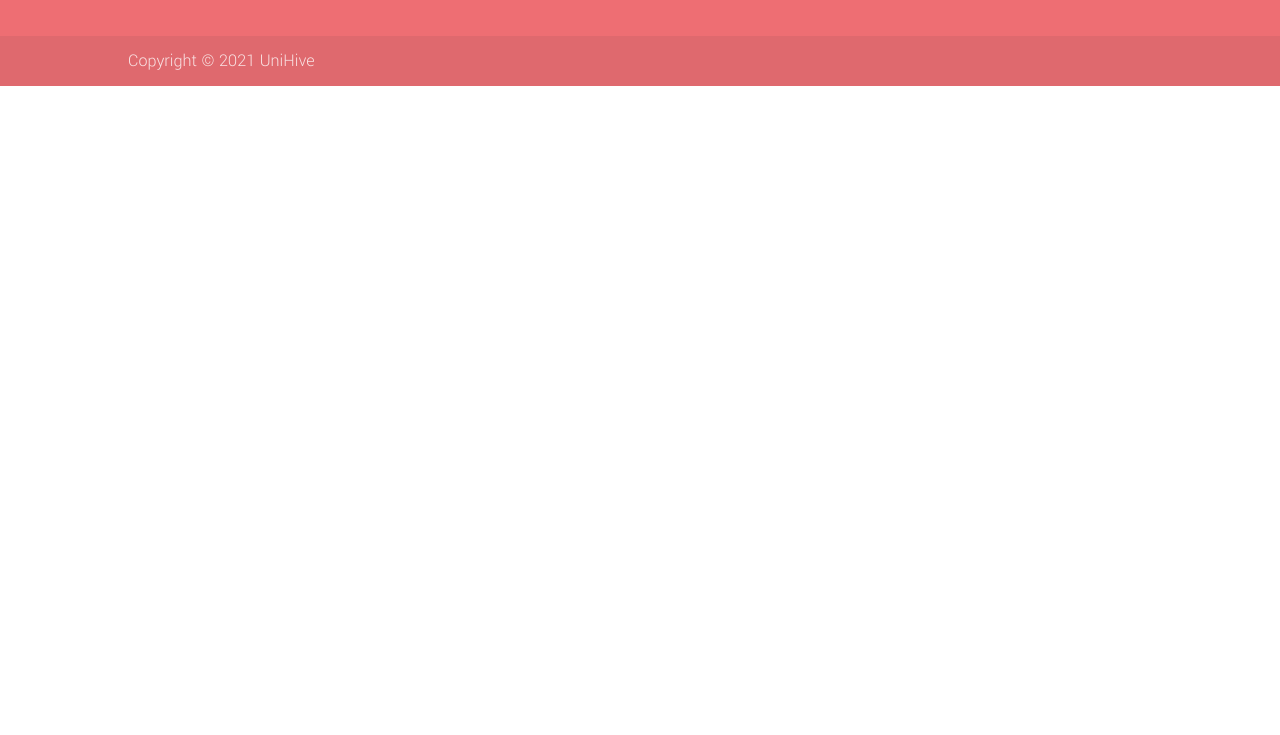
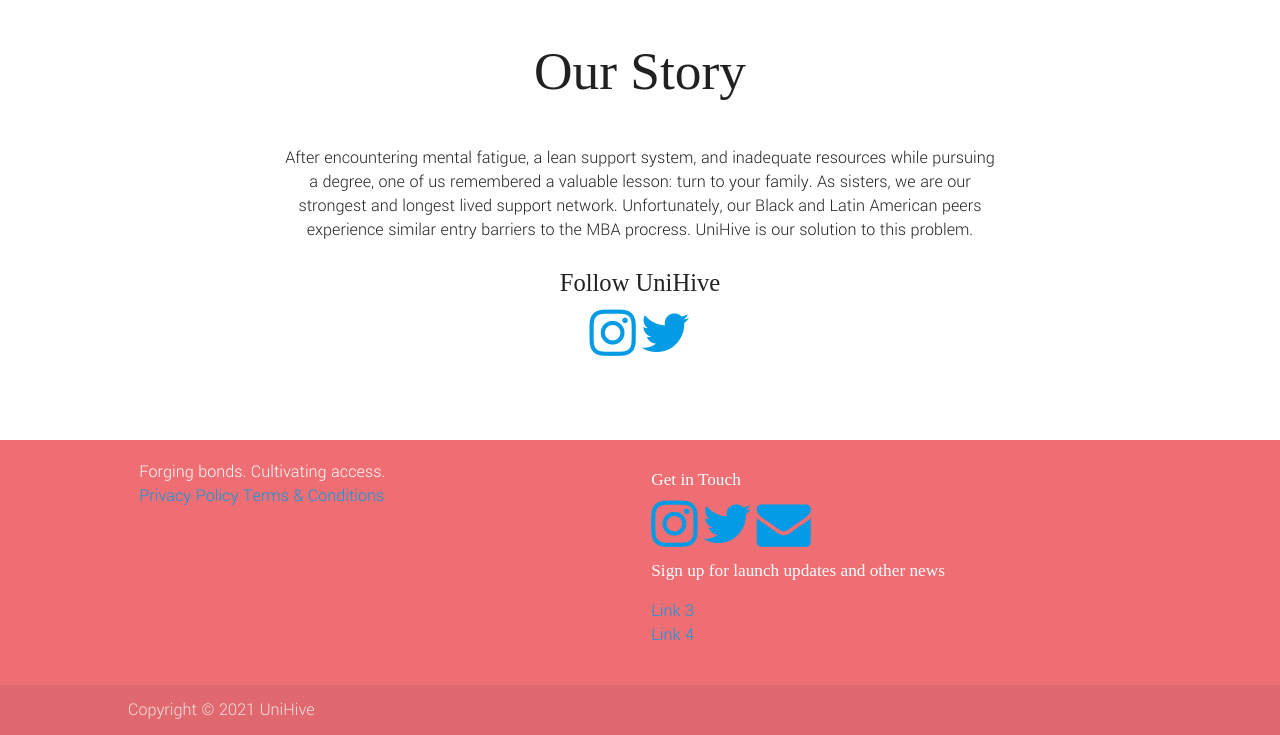
Before and after one commit to bdep90/unihive-app, a PHP site: page / in a window 1280 px wide. Shown: the part 2519-3254 px from the top of the page. Before the commit the page ends 2605 px from the top, so only its background shows below. Run offline with PHP 8.4, Linux system fonts and the light colour scheme; some libraries are stand-ins or nearby versions; some web fonts are replaced.

Commit message:
about layout - sample img/icons

```diff
--- a/css/style.css
+++ b/css/style.css
@@ -18,6 +18,9 @@ h1 {
 
 h2, h3, h4, h5, h6 {
 	font-family: 'Asar', serif;
+}
+
+h2, h3 {
 	margin-bottom: 3rem;
 }
 
@@ -27,7 +30,7 @@ p {
 
 .section {
 	padding-top: 2rem;
-	padding-bottom: 2rem;
+	padding-bottom: 4rem;
 }
 
 /* Hero */
@@ -42,7 +45,13 @@ p {
 
 
 /* About */
+.about .row {
+	width: 70%;
+}
 
+.about img {
+	width: 100%;
+}
 
 /* Footer */
 
--- a/index.html
+++ b/index.html
@@ -105,14 +105,16 @@
 	<div class="about container">
 		<div class="section">
 			<div class="row center">
-				<h2 class="header">Lorem ipsum dolor sit amet</h2>
+				<img src="https://cdn.vox-cdn.com/thumbor/Af3YjG8JHUdbZPDFWWekCLrXu2k=/0x0:5184x3456/2570x1446/filters:focal(2178x1314:3006x2142):format(webp)/cdn.vox-cdn.com/uploads/chorus_image/image/51861441/SKINDEEP.0.jpeg"/>
 
-				<p> Lorem ipsum dolor sit amet, consectetur adipiscing elit, sed do eiusmod tempor incididunt ut labore et dolore magna aliqua. Ut enim ad minim veniam, quis nostrud exercitation ullamco laboris nisi ut aliquip ex ea commodo consequat. </p>
+				<h2 class="header">Our Story</h2>
+
+				<p>After encountering mental fatigue, a lean support system, and inadequate resources while pursuing a degree, one of us remembered a valuable lesson: turn to your family. As sisters, we are our strongest and longest lived support network. Unfortunately, our Black and Latin American peers experience similar entry barriers to the MBA procress. UniHive is our solution to this problem.</p>
 
 				<!--   Social Icon Section   -->
-				<i class="material-icons">settings</i>
-				<i class="material-icons">settings</i>
-				<i class="material-icons">settings</i>
+				<h5>Follow UniHive</h5>
+				<a class="inline" href="https://www.instagram.com/unihiveapp/?hl=en" target="_blank"><i class="fa fa-instagram fa-3x"></i></a>
+				<a class="inline" href="https://twitter.com/UniHiveApp" target="_blank"><i class="fa fa-twitter fa-3x"></i></a>
 			</div>
 		</div>
 	</div>
@@ -129,10 +131,9 @@
 				</div>
 				<div class="right col s12 l6">
 					<h6>Get in Touch</h6>
-					<ul>
-						<li><a href="#!">Link 3</a></li>
-						<li><a href="#!">Link 4</a></li>
-					</ul>
+						<a class="inline" href="https://www.instagram.com/unihiveapp/?hl=en" target="_blank"><i class="fa fa-instagram fa-3x"></i></a>
+						<a class="inline" href="https://twitter.com/UniHiveApp" target="_blank"><i class="fa fa-twitter fa-3x"></i></a>
+						<a class="inline" href="mailto:unihiveapp@gmail.com" target="_blank"><i class="fa fa-envelope fa-3x"></i></a>
 					<h6>Sign up for launch updates and other news</h6>
 					<ul>
 						<li><a href="#!">Link 3</a></li>
```
